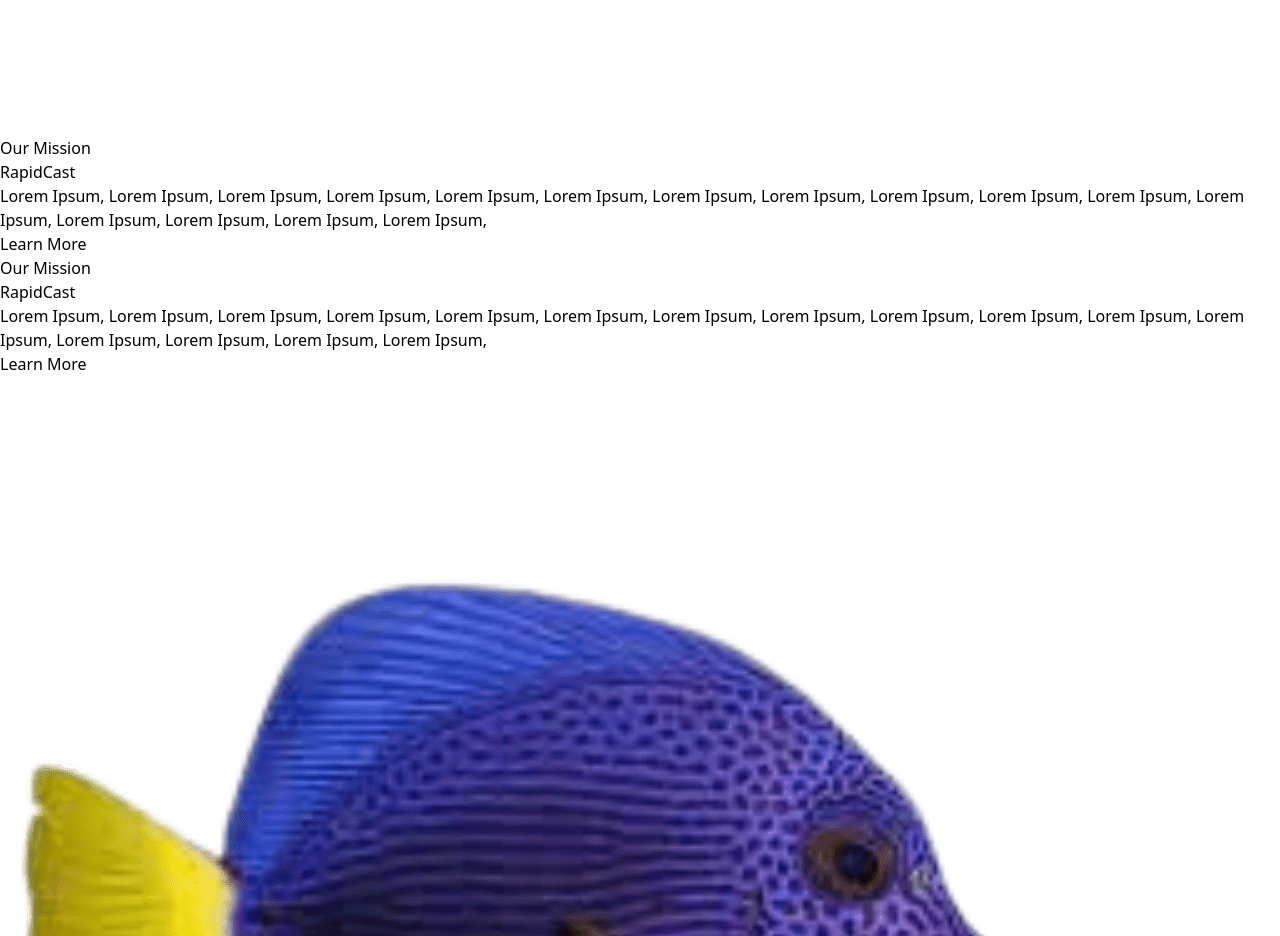
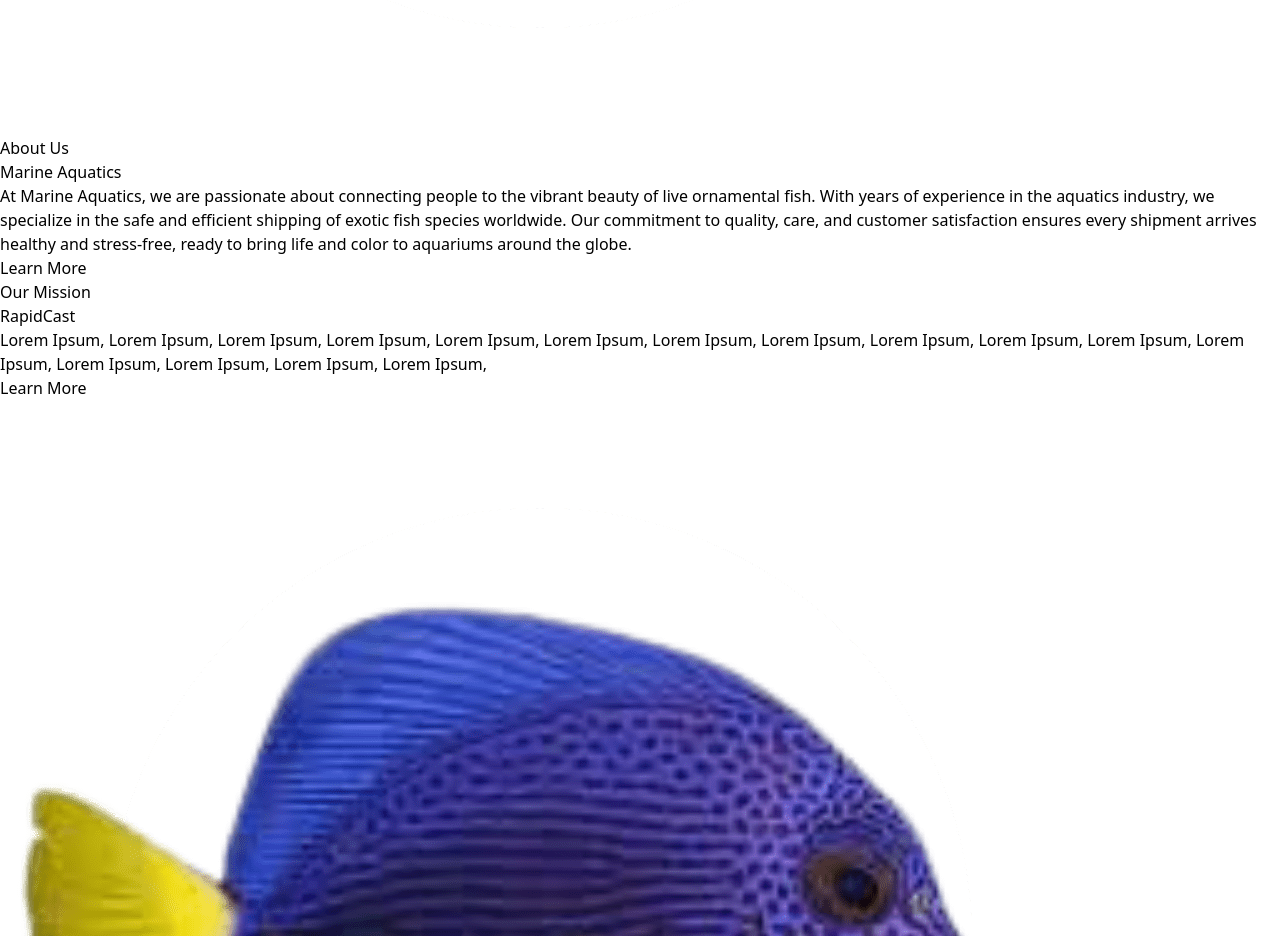
Before and after one commit to AustinMusuya/marine-aquatics-site, a React (Vite) app: page / in a window 1280 px wide. Shown: the part 1360-2296 px from the top of the page. Built offline with nearby package versions, Linux system fonts and the light colour scheme.

Commit message:
edit about us section with relevant details

```diff
--- a/src/components/Banner/Banner.jsx
+++ b/src/components/Banner/Banner.jsx
@@ -10,14 +10,18 @@ const Banner = () => {
                     <img src={fish} alt="" />
                 </div>
                 <div className="space-y-3 xl:pr-36 p-4 border-r-2 border-b-2 border-r-sky-800 border-b-sky-800">
-                    <p className="text-sky-800 uppercase">Our Mission</p>
-                    <h1 className="uppercase text-5xl">RapidCast</h1>
-                    <p>Lorem Ipsum, Lorem Ipsum, Lorem Ipsum, Lorem Ipsum,
-                    Lorem Ipsum, Lorem Ipsum, Lorem Ipsum, Lorem Ipsum,
-                    Lorem Ipsum, Lorem Ipsum, Lorem Ipsum, Lorem Ipsum,
-                    Lorem Ipsum, Lorem Ipsum, Lorem Ipsum, Lorem Ipsum,
+                    <p className="text-sky-800 uppercase">About Us</p>
+                    <h1 className="uppercase text-5xl">Marine Aquatics</h1>
+                    <p>
+                        At Marine Aquatics, we are passionate about connecting people to the vibrant
+                        beauty of live ornamental fish.
+                        With years of experience in the aquatics industry, we specialize
+                        in the safe and efficient shipping of exotic fish species worldwide.
+                        Our commitment to quality, care, and customer satisfaction
+                        ensures every shipment arrives healthy and stress-free,
+                        ready to bring life and color to aquariums around the globe.
                     </p>
-                    <button className="bg-blue-500 hover:bg-blue-700 text-white font-bold py-2 px-4 rounded">
+                    <button className="bg-blue-500 hover:bg-blue-700 text-white font-bold py-2 px-4 rounded transition-transform hover:scale-105">
                         Learn More
                     </button>
                 </div>
```
